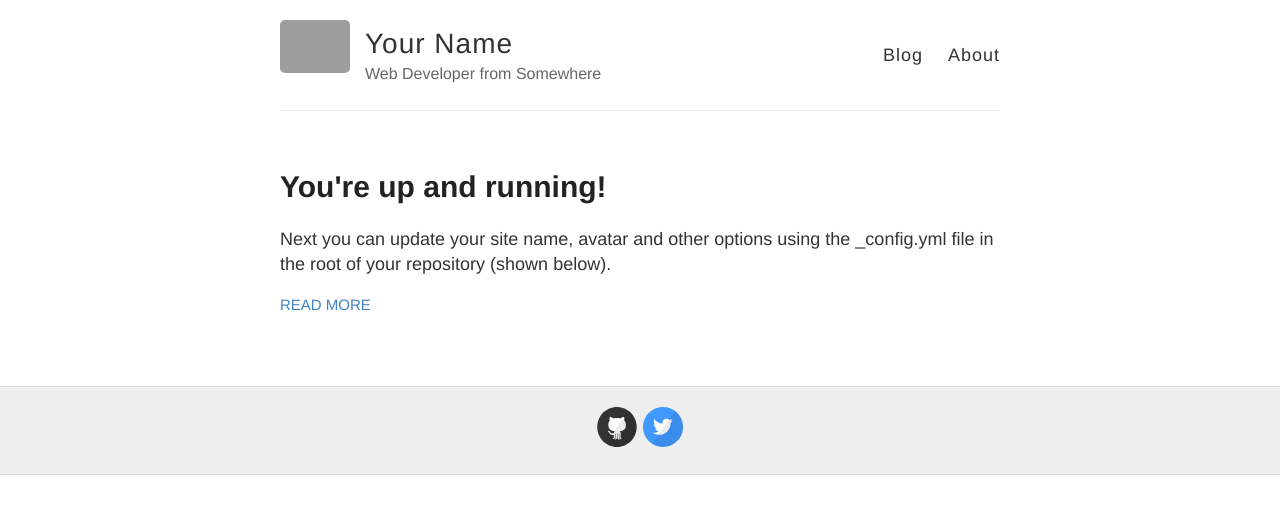
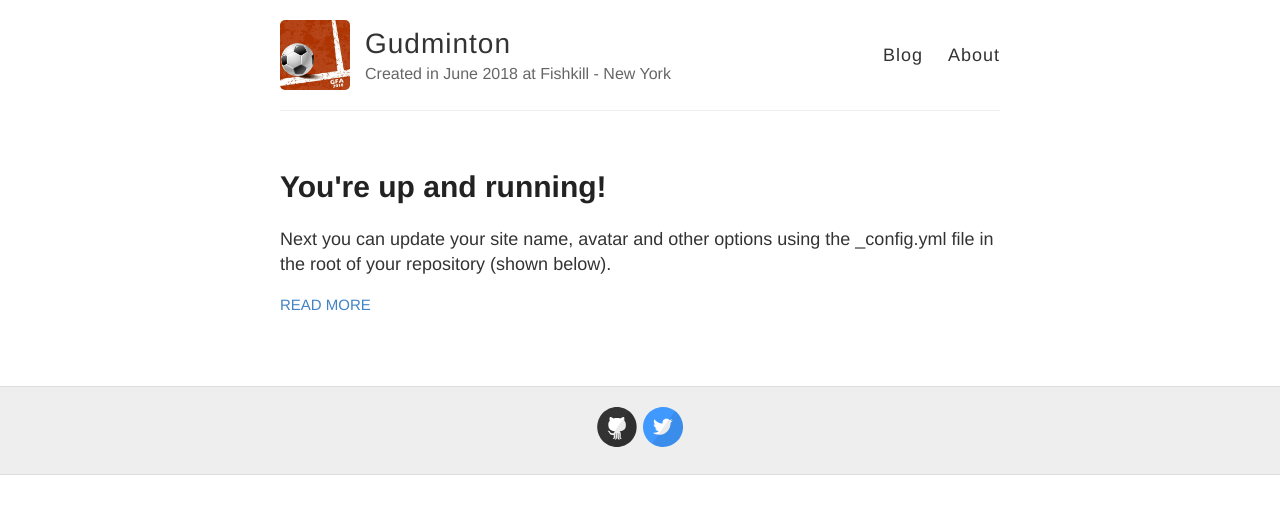
Before and after one commit to gudminton/gudminton.github.io, a Jekyll site: the page built from index.html, in a window 1280 px wide. Shown: the top 514 px of the page. Built offline with Jekyll 4.4.1, drawn with Linux system fonts in a browser that asks for light colours; grey boxes are pictures that could not be loaded.

Commit message:
adding logos

```diff
--- a/_config.yml
+++ b/_config.yml
@@ -3,13 +3,13 @@
 #
 
 # Name of your site (displayed in the header)
-name: Your Name
+name: Gudminton
 
 # Short bio or description (displayed in the header)
-description: Web Developer from Somewhere
+description: Created in June 2018 at Fishkill - New York
 
 # URL of your avatar or profile pic (you could use your GitHub profile pic)
-avatar: https://raw.githubusercontent.com/barryclark/jekyll-now/master/images/jekyll-logo.png
+avatar: "/images/gudminton_logo2.JPG"
 
 #
 # Flags below are optional
```
Also changed, not shown: images/gudminton_logo.JPG (added), images/gudminton_logo2.JPG (added), images/gudminton_rulebook.JPG (added).
